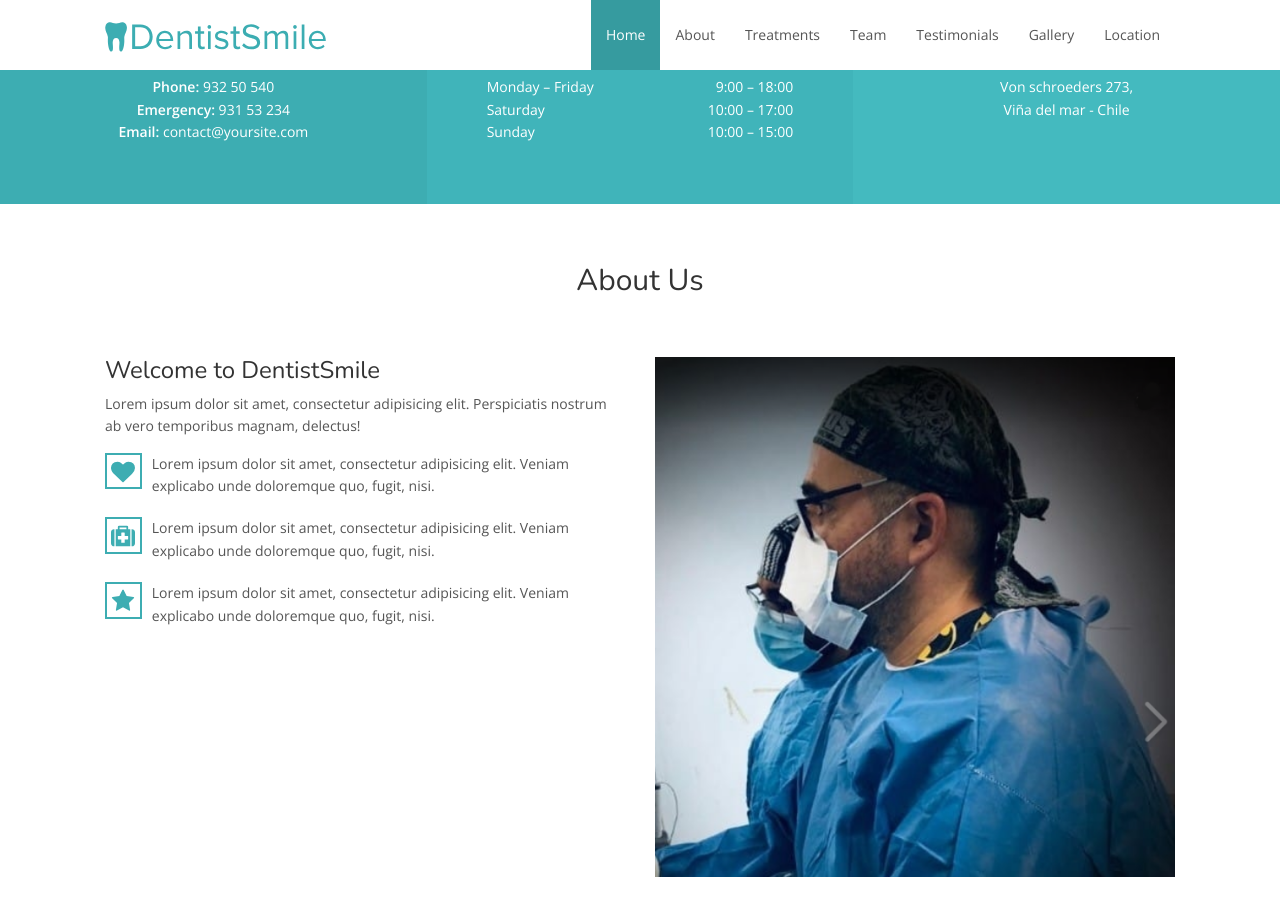
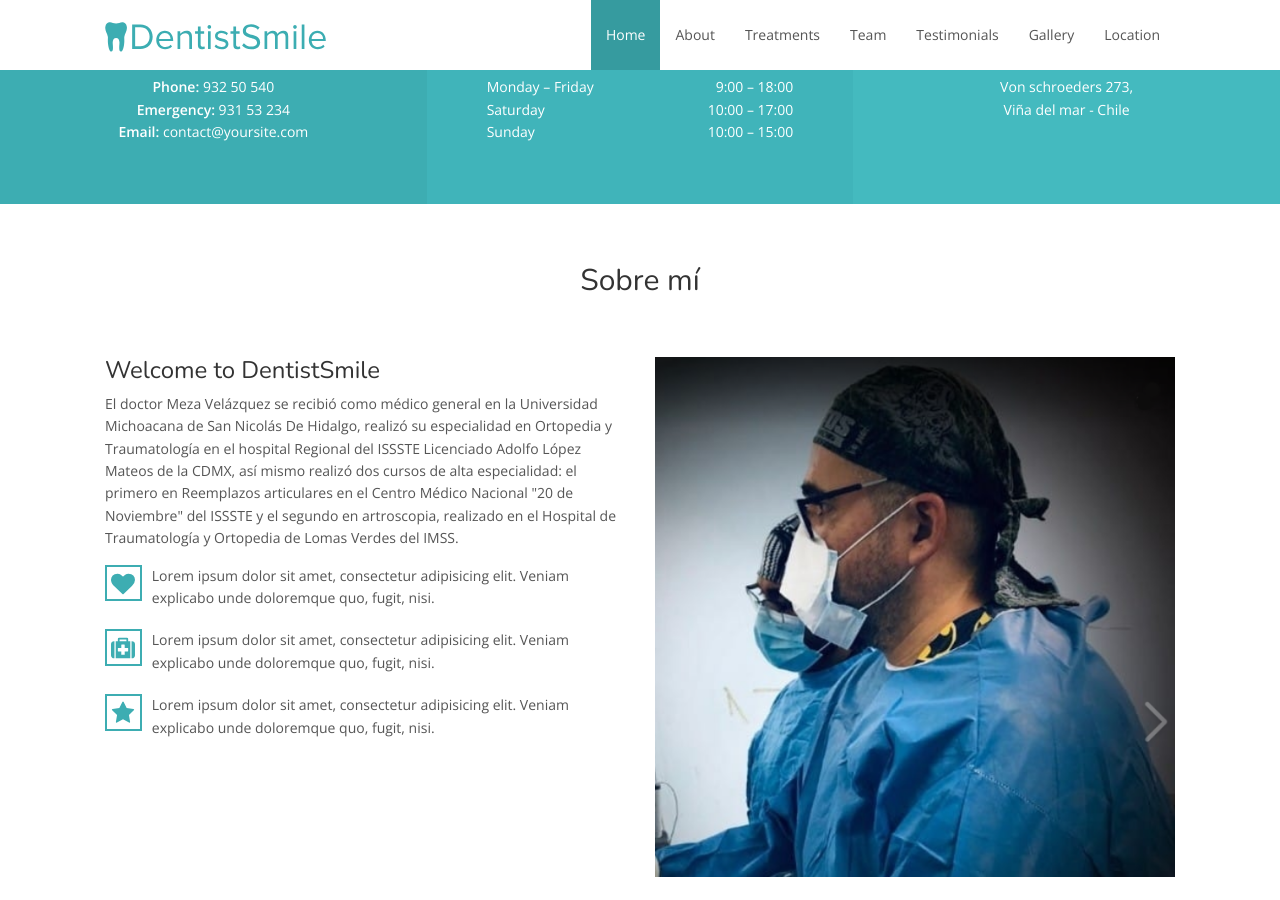
Before and after one commit to kecho05/dr, a Jekyll site: the page built from index.html, in a window 1280 px wide and 900 px high, scrolled down 624 px. Built offline with Jekyll 4.4.1, drawn with Linux system fonts in a browser that asks for light colours; nearby versions of some CDN libraries.

Commit message:
Update index.html

```diff
--- a/index.html
+++ b/index.html
@@ -82,12 +82,12 @@ layout: default
 <!-- Start About -->
 <div id="about" class="about">
     <div class="container-fluid">
-        <h2 class="section-title">About Us</h2>
+        <h2 class="section-title">Sobre mí</h2>
 
         <div class="row">
             <div class="col-sm-6">
                 <h3>Welcome to DentistSmile</h3>
-                <p>Lorem ipsum dolor sit amet, consectetur adipisicing elit. Perspiciatis nostrum ab vero temporibus magnam, delectus!</p>
+                <p>El doctor Meza Velázquez se recibió como médico general en la Universidad Michoacana de San Nicolás De Hidalgo, realizó su especialidad en Ortopedia y Traumatología en el hospital Regional del ISSSTE Licenciado Adolfo López Mateos de la CDMX, así mismo realizó dos cursos de alta especialidad: el primero en Reemplazos articulares en el Centro Médico Nacional "20 de Noviembre" del ISSSTE y el segundo en artroscopia, realizado en el Hospital de Traumatología y Ortopedia de Lomas Verdes del IMSS.</p>
 
                 <div class="media">
                     <div class="media-left">
```
